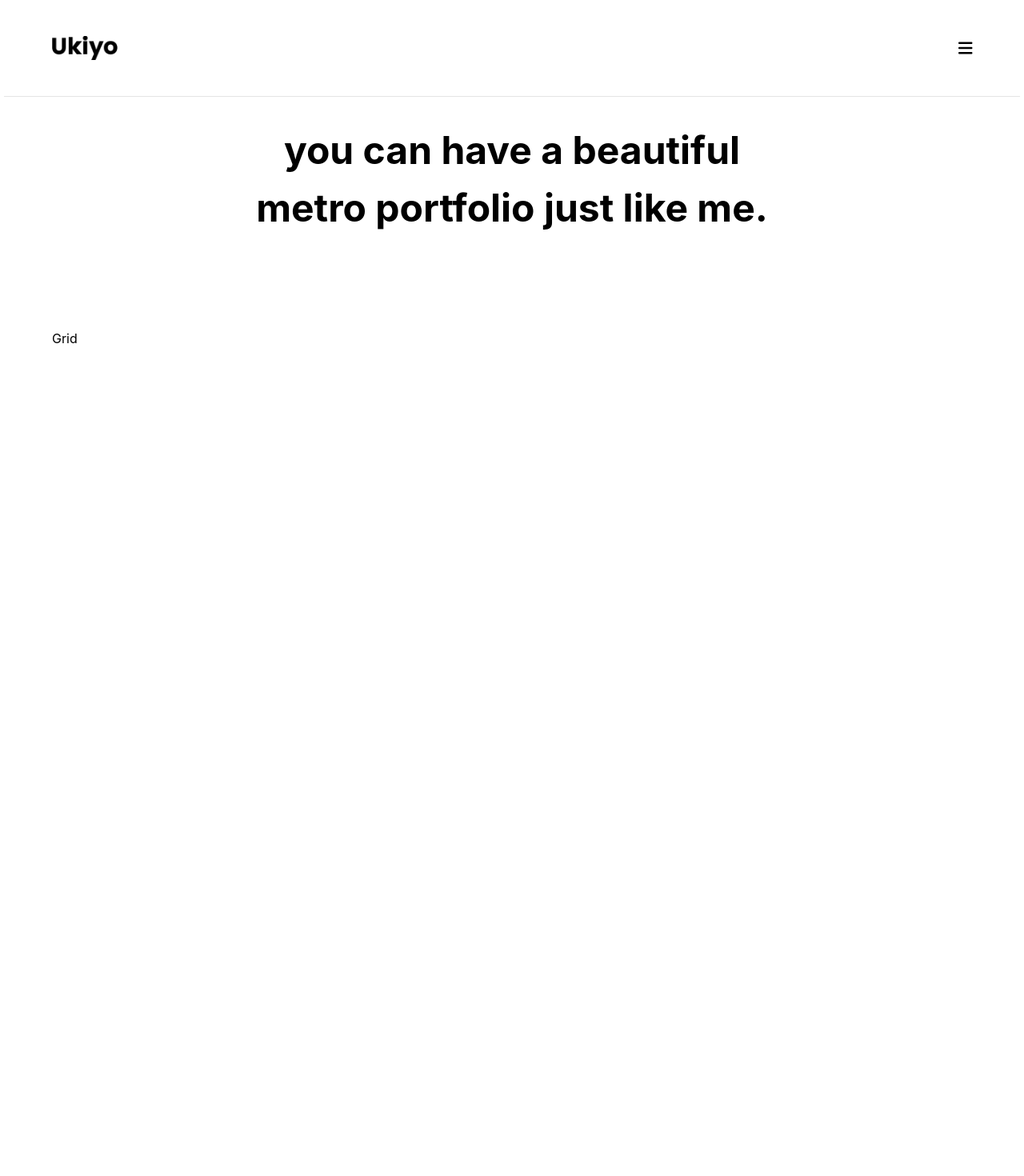
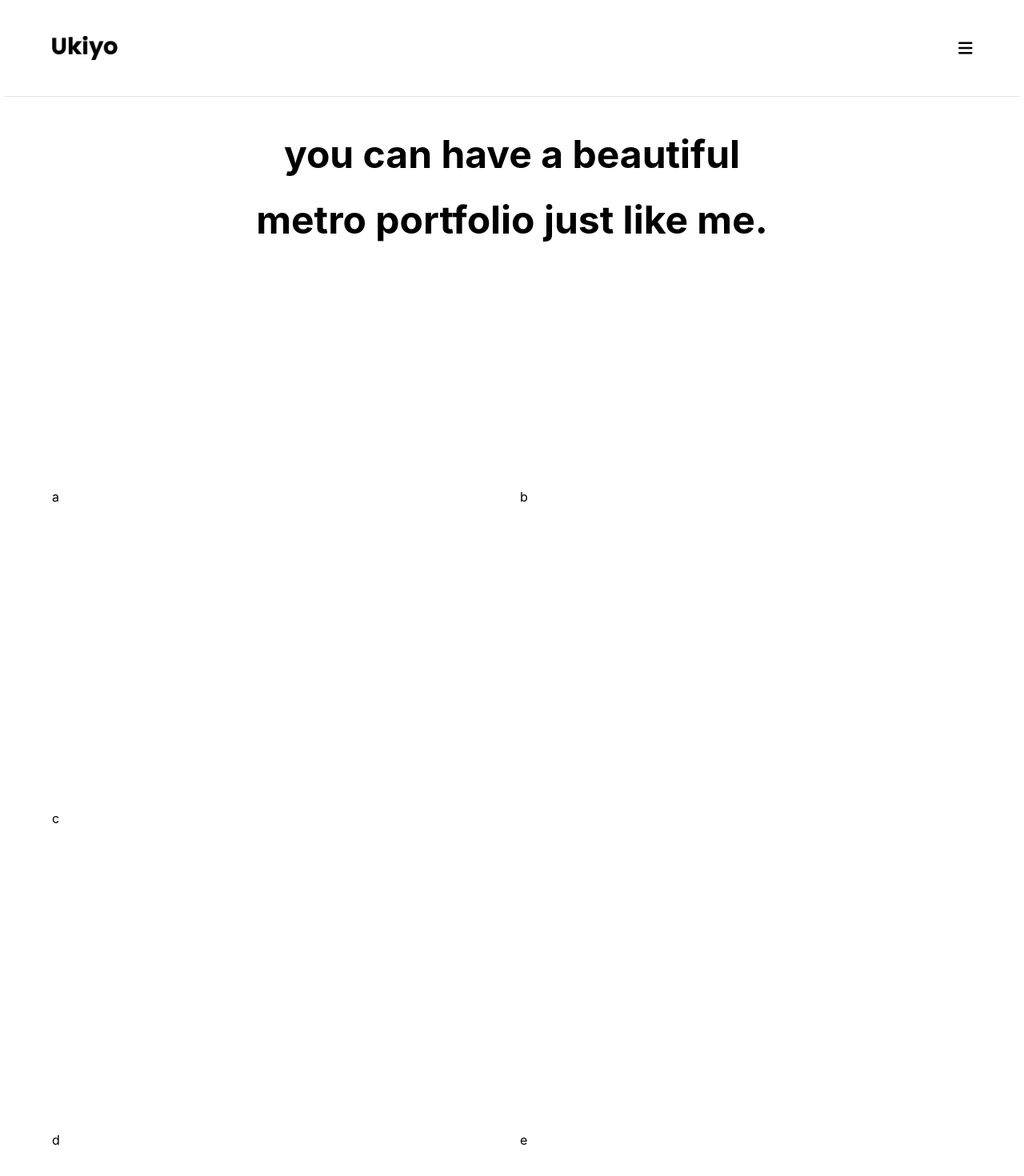
Before and after one commit to dev-tryit/try-portpolio-react, a React (Create React App) app: page / in a window 1280 px wide. Shown: the top 1470 px of the page at 80% size. Before the commit the page ends 800 px from the top, so only its background shows below. Built offline with nearby package versions, Linux system fonts and the light colour scheme.

Commit message:
수정: ImageGrid 기능 완성

```diff
--- a/src/App.tsx
+++ b/src/App.tsx
@@ -42,7 +42,13 @@ function App() {
         {/*https://ukiyo.qodeinteractive.com/metro-portfolio/ 클론코딩*/}
       </BodyText>
       <BodyImageGrid fullWidth={true} padding="84px 65px">
-        Grid
+        <p>a</p>
+        <p>b</p>
+        <p style={{gridColumnEnd:'span 2'}}>c</p>
+        <p>d</p>
+        <p>e</p>
+        <p>f</p>
+        <p>g</p>
       </BodyImageGrid>
     </>;
   },[]);
@@ -65,16 +71,26 @@ const LogoImage = styled.img.attrs<{height?:string}>(({}) => ({
   height:${({height}) => height?`${height}`:'0'};
 `;
 
-const BodyText = styled(Row).attrs<{}>(({}) => ({
+const BodyText = styled(Row).attrs<{height?:string}>(({}) => ({
   // src: logoSource,
 }))`
   font-size: 3em; //1em은 기본 글자크기의 높이, %는 기본 글자크기에서의 크기, 1rem은 html 루트 태그의 글자 크기.
   font-weight: 700;
+  line-height: 1.7em;
   text-align: center;
   width: 780px;
 `;
 
-const BodyImageGrid = styled(Row).attrs<{}>(({}) => ({
+const BodyImageGrid = styled<any>(Row).attrs(({}) => ({
   // src: logoSource,
 }))`
+  display: grid;
+  grid-template-columns: repeat(2, 1fr);
+  grid-auto-rows: minmax(382px,auto);
+  grid-gap: 20px;
+  img {
+    width: 100%;
+    height: 100%;
+    object-fit: cover;
+  }
 `;
```
